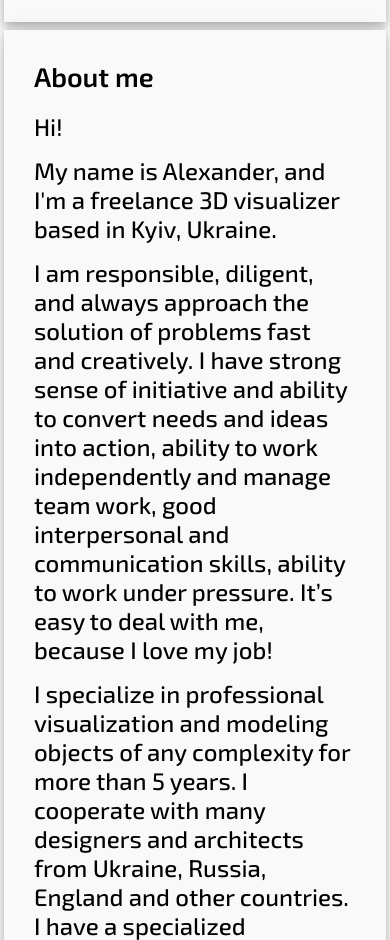
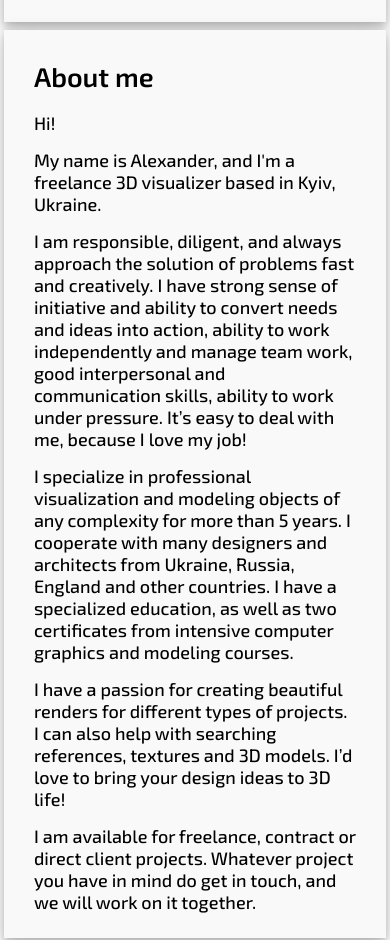
Before and after one commit to IgorKozarchuk/AlexanderKozub, a plain HTML site: page about/index-about.html in a window 390 px wide. Shown: the part 872-1812 px from the top of the page. Drawn offline with nearby package versions, Linux system fonts and the light colour scheme.

Commit message:
Smaller font in About on mobile devices

```diff
--- a/about/sass/_media-about.scss
+++ b/about/sass/_media-about.scss
@@ -35,6 +35,12 @@
 	#language-container {
 		right: 0;
 	}
+
+	.about-me {
+		p {
+			font-size: 18px;
+		}
+	}
 }
 
 @media screen and (max-width: 980px) {
```
Also changed, not shown: about/stylesheets/main-about.css.
